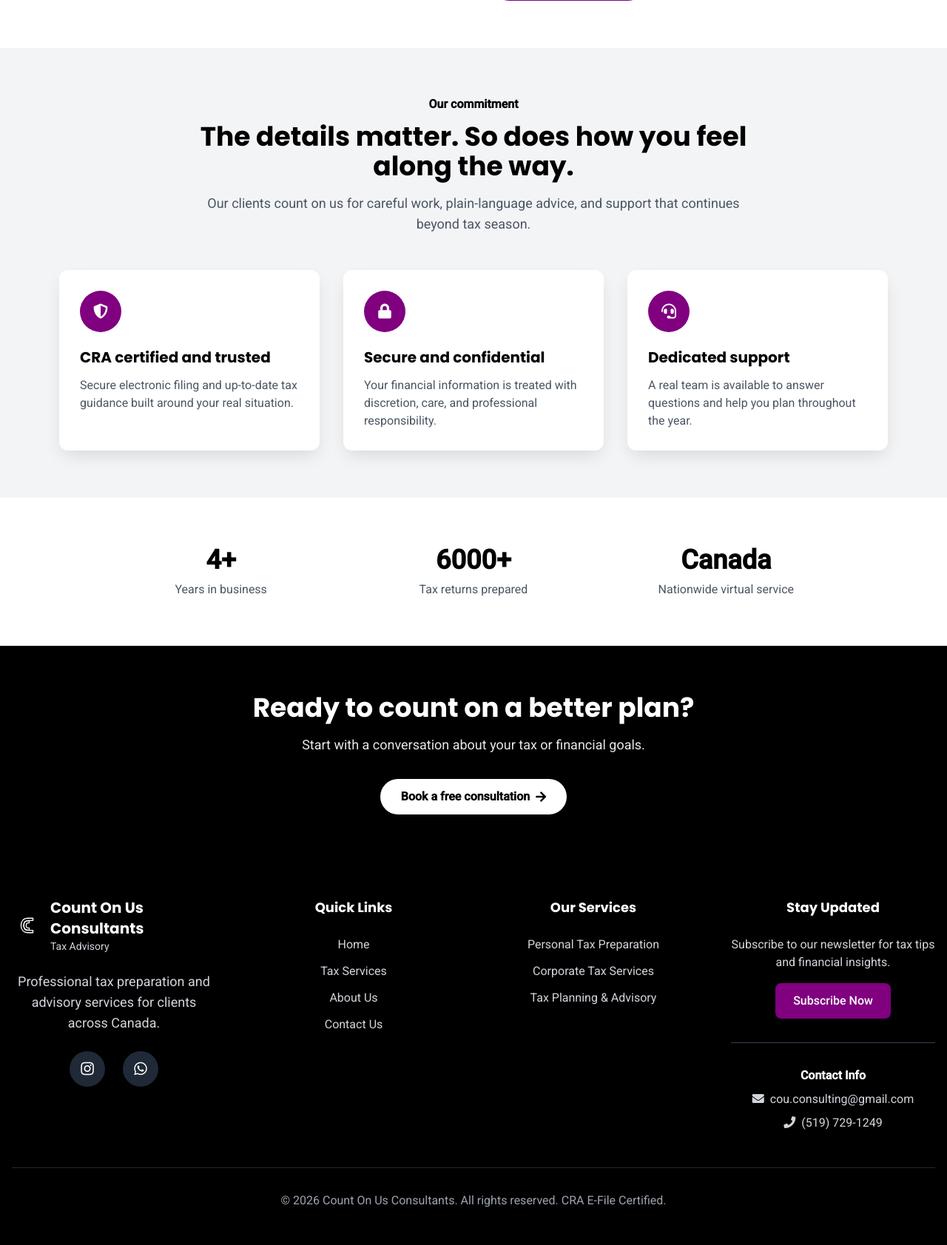
After one commit to joys78487-cpu/Count_On_Us_Consultants, a Django app: page /about/ in a window 1280 px wide. The commit adds this page. Shown: the part 1071-2754 px from the top of the page at 74% size. Run offline with Django 5.2, Linux system fonts and the light colour scheme; some libraries are stand-ins or nearby versions.

Commit message:
Add multi-page site and brand palette

```diff
--- /dev/null
+++ b/main/templates/main/about.html
@@ -0,0 +1,75 @@
+{% extends 'main/base.html' %}
+{% block title %}About Us | Count On Us Consultants{% endblock %}
+{% block content %}
+<main>
+    <section class="page-hero text-white py-16 md:py-24">
+        <div class="container mx-auto px-4 max-w-5xl">
+            <p class="uppercase tracking-widest text-white font-semibold mb-4">About Count On Us</p>
+            <h2 class="text-4xl md:text-6xl font-bold mb-6">Professional help that feels personal.</h2>
+            <p class="text-xl text-white max-w-2xl">For more than four years, we have helped Canadians make confident choices about tax, investing, and financial planning.</p>
+        </div>
+    </section>
+
+    <section class="py-16 bg-white">
+        <div class="container mx-auto px-4 max-w-6xl">
+            <div class="grid lg:grid-cols-2 gap-12 items-center">
+                <div>
+                    <img src="https://images.unsplash.com/photo-1551836022-d5d88e9218df?auto=format&fit=crop&w=1200&q=80" alt="Consultants working together in an office" class="w-full rounded-xl shadow-lg" loading="lazy">
+                </div>
+                <div>
+                    <span class="text-primary font-semibold">Who we are</span>
+                    <h2 class="text-3xl md:text-4xl font-bold mt-3 mb-6">A steady partner for important financial decisions.</h2>
+                    <p class="text-gray-600 mb-5">Count On Us Consultants helps individuals, families, and businesses understand their numbers and move forward with clarity. We combine practical tax knowledge with a personal approach that makes every conversation easier.</p>
+                    <p class="text-gray-600 mb-7">With 6000+ tax returns prepared and CRA E-File certification, our work is grounded in accuracy, care, and clear communication. We serve clients virtually across Canada and make it easy to get the support you need.</p>
+                    <a href="{% url 'contact' %}" class="inline-flex items-center bg-primaryLight hover:bg-primaryDark text-white px-6 py-3 rounded-full font-semibold transition">Meet with our team <i class="fas fa-arrow-right ml-2"></i></a>
+                </div>
+            </div>
+        </div>
+    </section>
+
+    <section class="py-16 bg-gray-100">
+        <div class="container mx-auto px-4 max-w-6xl">
+            <div class="text-center max-w-3xl mx-auto mb-12">
+                <span class="text-primary font-semibold">Our commitment</span>
+                <h2 class="text-3xl md:text-4xl font-bold mt-3 mb-4">The details matter. So does how you feel along the way.</h2>
+                <p class="text-gray-600 text-lg">Our clients count on us for careful work, plain-language advice, and support that continues beyond tax season.</p>
+            </div>
+            <div class="grid md:grid-cols-3 gap-8">
+                <article class="bg-white rounded-xl shadow-soft p-7">
+                    <div class="w-14 h-14 gradient-primary rounded-full flex items-center justify-center mb-5"><i class="fas fa-shield-alt text-white text-xl"></i></div>
+                    <h3 class="text-xl font-bold mb-3">CRA certified and trusted</h3>
+                    <p class="text-gray-600">Secure electronic filing and up-to-date tax guidance built around your real situation.</p>
+                </article>
+                <article class="bg-white rounded-xl shadow-soft p-7">
+                    <div class="w-14 h-14 gradient-primary rounded-full flex items-center justify-center mb-5"><i class="fas fa-lock text-white text-xl"></i></div>
+                    <h3 class="text-xl font-bold mb-3">Secure and confidential</h3>
+                    <p class="text-gray-600">Your financial information is treated with discretion, care, and professional responsibility.</p>
+                </article>
+                <article class="bg-white rounded-xl shadow-soft p-7">
+                    <div class="w-14 h-14 gradient-primary rounded-full flex items-center justify-center mb-5"><i class="fas fa-headset text-white text-xl"></i></div>
+                    <h3 class="text-xl font-bold mb-3">Dedicated support</h3>
+                    <p class="text-gray-600">A real team is available to answer questions and help you plan throughout the year.</p>
+                </article>
+            </div>
+        </div>
+    </section>
+
+    <section class="py-16 bg-white">
+        <div class="container mx-auto px-4 max-w-5xl">
+            <div class="grid md:grid-cols-3 gap-8 text-center">
+                <div><div class="text-4xl font-bold text-primary mb-2">4+</div><p class="text-gray-600">Years in business</p></div>
+                <div><div class="text-4xl font-bold text-primary mb-2">6000+</div><p class="text-gray-600">Tax returns prepared</p></div>
+                <div><div class="text-4xl font-bold text-primary mb-2">Canada</div><p class="text-gray-600">Nationwide virtual service</p></div>
+            </div>
+        </div>
+    </section>
+
+    <section class="gradient-dark text-white py-16">
+        <div class="container mx-auto px-4 max-w-4xl text-center">
+            <h2 class="text-3xl md:text-4xl font-bold mb-4">Ready to count on a better plan?</h2>
+            <p class="text-lg text-gray-200 mb-8">Start with a conversation about your tax or financial goals.</p>
+            <a href="{% url 'contact' %}" class="inline-flex items-center bg-white text-primary hover:bg-gray-100 px-7 py-3 rounded-full font-semibold transition">Book a free consultation <i class="fas fa-arrow-right ml-2"></i></a>
+        </div>
+    </section>
+</main>
+{% endblock %}
--- /dev/null
+++ b/main/templates/main/base.html
@@ -0,0 +1,96 @@
+{% load static %}
+<!DOCTYPE html>
+<html lang="en">
+<head>
+    <meta charset="UTF-8">
+    <meta name="viewport" content="width=device-width, initial-scale=1.0">
+    <title>{% block title %}Count On Us Consultants{% endblock %}</title>
+    <meta name="description" content="Count On Us Consultants provides professional tax preparation and advisory services across Canada.">
+    <script src="https://cdn.tailwindcss.com"></script>
+    <link rel="stylesheet" href="https://cdnjs.cloudflare.com/ajax/libs/font-awesome/5.15.3/css/all.min.css">
+    <link href="https://fonts.googleapis.com/css2?family=Poppins:wght@300;400;500;600;700&family=Roboto:wght@300;400;500&display=swap" rel="stylesheet">
+    <script>
+        tailwind.config = {
+            theme: {
+                extend: {
+                    colors: {
+                        primary: '#000000', primaryLight: '#800080', primaryDark: '#4B004B',
+                        secondary: '#FFFFFF', accent: '#800080', dark: '#000000'
+                    },
+                    fontFamily: { poppins: ['Poppins', 'sans-serif'], roboto: ['Roboto', 'sans-serif'] },
+                    boxShadow: { soft: '0 10px 25px -5px rgba(0, 0, 0, 0.12)' }
+                }
+            }
+        }
+    </script>
+    <style>
+        html { scroll-behavior: smooth; }
+        html, body { max-width: 100%; overflow-x: hidden; margin: 0; padding: 0; }
+        body { font-family: Roboto, sans-serif; }
+        h1, h2, h3, h4 { font-family: Poppins, sans-serif; }
+        img { max-width: 100%; height: auto; display: block; }
+        .gradient-primary { background: #800080; }
+        .gradient-dark { background: #000000; }
+        .gradient-light { background: linear-gradient(135deg, #FFFFFF 0%, #F3F4F6 100%); }
+        .page-hero { background: #000000; }
+        .service-card { transition: transform .25s ease, box-shadow .25s ease; }
+        .service-card:hover { transform: translateY(-6px); box-shadow: 0 20px 30px -12px rgba(128, 0, 128, .2); }
+        @media (max-width: 767px) { .site-nav { gap: .25rem; } }
+    </style>
+    {% block extra_head %}{% endblock %}
+</head>
+<body class="bg-white text-black">
+    <header class="sticky top-0 z-50 shadow-md bg-white">
+        <div class="container mx-auto px-4 py-3">
+            <div class="flex flex-col md:flex-row justify-between items-center">
+                <a href="{% url 'home' %}" class="flex items-center space-x-3 mb-4 md:mb-0">
+                    <img src="{% static 'main/logo.svg' %}" alt="Count On Us Consultants" class="w-12 h-12 rounded-full">
+                    <div>
+                        <h1 class="text-2xl font-bold text-primary">Count On Us Consultants</h1>
+                        <p class="text-sm text-gray-600">Tax Services</p>
+                    </div>
+                </a>
+                <div class="flex flex-col sm:flex-row space-y-2 sm:space-y-0 sm:space-x-6 text-sm">
+                    <a href="mailto:cou.consulting@gmail.com" class="hover:text-primary transition"><i class="fas fa-envelope text-primary mr-2"></i>cou.consulting@gmail.com</a>
+                    <a href="tel:5197291249" class="hover:text-primary transition"><i class="fas fa-phone text-primary mr-2"></i>(519) 729-1249</a>
+                </div>
+            </div>
+            <nav class="mt-4">
+                <div class="flex flex-col md:flex-row justify-between items-center">
+                    <ul class="site-nav flex flex-wrap justify-center space-x-0 md:space-x-8 space-y-2 md:space-y-0">
+                        <li><a href="{% url 'home' %}" class="px-3 py-2 rounded-md font-medium text-gray-700 hover:text-primary hover:bg-gray-100 transition">Home</a></li>
+                        <li><a href="{% url 'services' %}" class="px-3 py-2 rounded-md font-medium text-gray-700 hover:text-primary hover:bg-gray-100 transition">Services</a></li>
+                        <li><a href="{% url 'about' %}" class="px-3 py-2 rounded-md font-medium text-gray-700 hover:text-primary hover:bg-gray-100 transition">About Us</a></li>
+                        <li><a href="{% url 'contact' %}" class="px-3 py-2 rounded-md font-medium text-gray-700 hover:text-primary hover:bg-gray-100 transition">Contact</a></li>
+                    </ul>
+                    <a href="{% url 'contact' %}" class="mt-4 md:mt-0 bg-primaryLight hover:bg-primaryDark text-white px-6 py-2 rounded-full font-medium shadow-md hover:shadow-lg transition">Free Consultation</a>
+                </div>
+            </nav>
+        </div>
+    </header>
+
+    {% block content %}{% endblock %}
+
+    <footer class="bg-dark text-white py-12">
+        <div class="container mx-auto px-4 text-center">
+            <div class="grid grid-cols-1 md:grid-cols-2 lg:grid-cols-4 gap-12 justify-items-center">
+                <div class="flex flex-col items-center">
+                    <a href="{% url 'home' %}" class="flex items-center space-x-3 mb-6">
+                        <img src="{% static 'main/logo.svg' %}" alt="Count On Us Consultants" class="w-10 h-10 rounded-full">
+                        <div class="text-left"><h3 class="text-xl font-bold">Count On Us Consultants</h3><p class="text-sm text-gray-300">Tax Advisory</p></div>
+                    </a>
+                    <p class="text-gray-300 mb-6 text-lg max-w-sm">Professional tax preparation and advisory services for clients across Canada.</p>
+                    <div class="flex justify-center space-x-6">
+                        <a href="https://www.instagram.com/cou_consulting" target="_blank" rel="noopener" aria-label="Instagram" class="w-12 h-12 rounded-full bg-gray-800 hover:bg-primaryLight flex items-center justify-center transition"><i class="fab fa-instagram text-white text-xl"></i></a>
+                        <a href="https://chat.whatsapp.com/I0ypTL8AhaJKaybH0d3RGi" target="_blank" rel="noopener" aria-label="WhatsApp" class="w-12 h-12 rounded-full bg-gray-800 hover:bg-primaryLight flex items-center justify-center transition"><i class="fab fa-whatsapp text-white text-xl"></i></a>
+                    </div>
+                </div>
+                <div><h4 class="text-lg font-bold mb-6">Quick Links</h4><ul class="space-y-3"><li><a href="{% url 'home' %}" class="text-gray-300 hover:text-white transition">Home</a></li><li><a href="{% url 'services' %}" class="text-gray-300 hover:text-white transition">Tax Services</a></li><li><a href="{% url 'about' %}" class="text-gray-300 hover:text-white transition">About Us</a></li><li><a href="{% url 'contact' %}" class="text-gray-300 hover:text-white transition">Contact Us</a></li></ul></div>
+                <div><h4 class="text-lg font-bold mb-6">Our Services</h4><ul class="space-y-3"><li><a href="{% url 'services' %}#personal-income-tax" class="text-gray-300 hover:text-white transition">Personal Tax Preparation</a></li><li><a href="{% url 'services' %}#corporate-tax" class="text-gray-300 hover:text-white transition">Corporate Tax Services</a></li><li><a href="{% url 'services' %}#tax-advisory" class="text-gray-300 hover:text-white transition">Tax Planning &amp; Advisory</a></li></ul></div>
+                <div><h4 class="text-lg font-bold mb-6">Stay Updated</h4><p class="text-gray-300 mb-4 max-w-sm mx-auto">Subscribe to our newsletter for tax tips and financial insights.</p><a href="{% url 'home' %}#newsletterForm" class="inline-block bg-primaryLight hover:bg-primaryDark text-white font-medium px-6 py-3 rounded-lg transition">Subscribe Now</a><div class="mt-8 pt-8 border-t border-gray-700"><h5 class="font-bold mb-2">Contact Info</h5><p class="text-gray-300"><i class="fas fa-envelope mr-2"></i>cou.consulting@gmail.com</p><p class="text-gray-300 mt-2"><i class="fas fa-phone mr-2"></i>(519) 729-1249</p></div></div>
+            </div>
+            <div class="border-t border-gray-800 mt-12 pt-8 text-gray-400"><p>&copy; 2026 Count On Us Consultants. All rights reserved. CRA E-File Certified.</p></div>
+        </div>
+    </footer>
+</body>
+</html>
--- a/main/urls.py
+++ b/main/urls.py
@@ -3,5 +3,8 @@ from . import views
 
 urlpatterns = [
     path('', views.index, name='home'),
+    path('services/', views.services, name='services'),
+    path('about/', views.about, name='about'),
+    path('contact/', views.contact, name='contact'),
     path('subscribe/', views.subscribe, name='subscribe'),
 ]
--- a/main/views.py
+++ b/main/views.py
@@ -41,6 +41,18 @@ def index(request):
     return render(request, 'main/index.html')
 
 
+def services(request):
+    return render(request, 'main/services.html')
+
+
+def about(request):
+    return render(request, 'main/about.html')
+
+
+def contact(request):
+    return render(request, 'main/contact.html')
+
+
 def subscribe(request):
     if request.method == "POST" and 'subscribe_email' in request.POST:
         email = request.POST.get('subscribe_email')
```
Also changed, not shown: main/templates/main/contact.html (added, +56 -0 lines), main/templates/main/index.html (+52 -55 lines), main/templates/main/services.html (added, +34 -0 lines), main/static/main/logo.svg (added).
